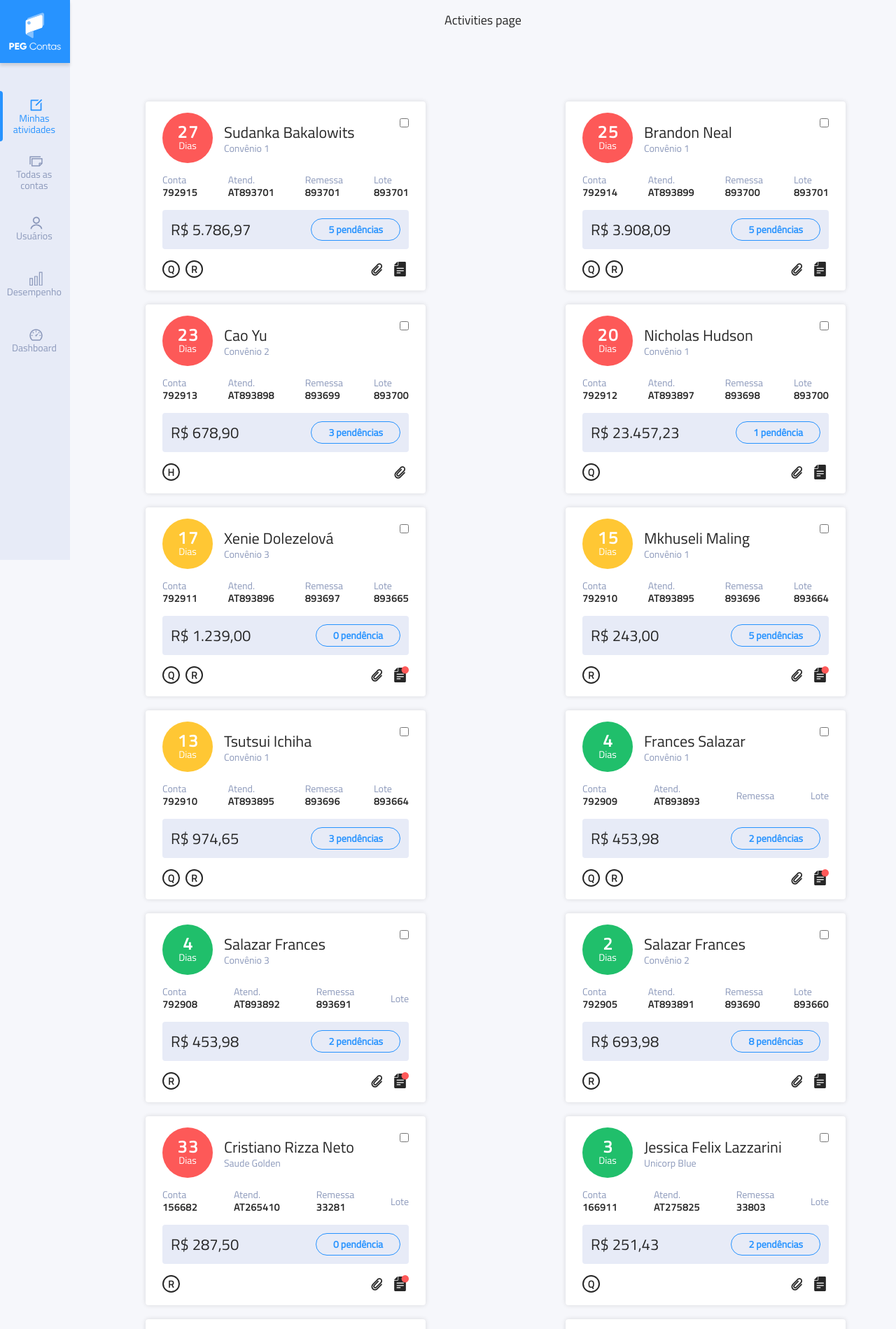
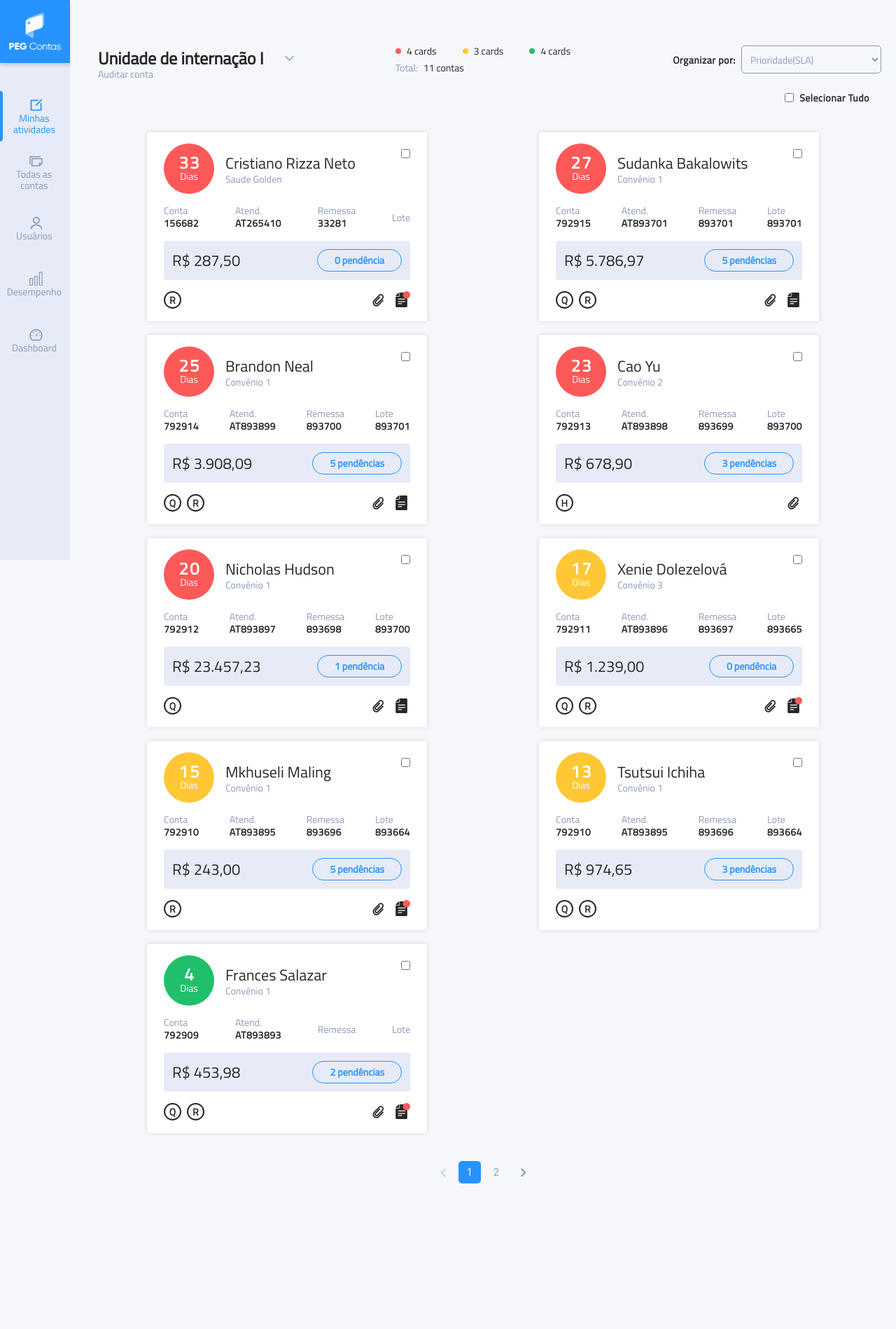
Before and after one commit to Hechprad/teste-umctec, a React (Create React App) app: page /activities in a window 1280 px wide. Shown: the top 1899 px of the page at 70% size. After the commit the page ends 1731 px from the top, so only its background shows below. Built offline with nearby package versions, Linux system fonts and the light colour scheme; data requests are answered from the project's data file.

Commit message:
[develop] - add Activities page

```diff
--- a/src/pages/Activities/CardBullet/styles.ts
+++ b/src/pages/Activities/CardBullet/styles.ts
@@ -4,7 +4,6 @@ export const Wrapper = styled.div`
   display: flex;
   justify-content: center;
   align-items: center;
-  width: 100%;
 `
 
 export const Circle = styled.div<{ type: 'DELAYED' | 'WARNING' | 'GOOD' }>`
--- a/src/pages/Activities/index.tsx
+++ b/src/pages/Activities/index.tsx
@@ -1,60 +1,184 @@
 import React, { useEffect, useState } from 'react'
 import { useSelector } from 'react-redux'
 import { v4 } from 'uuid'
+import Pagination from '@material-ui/lab/Pagination'
 
 import Card from 'components/Card'
 import Menu from 'components/Menu'
 
 import { IActivitiesState, IActivity } from 'store/modules/Activities/types'
-import { ICardsState } from 'store/modules/Cards/types'
+import { ICard, ICardsState } from 'store/modules/Cards/types'
 import { useGetActivities } from 'hooks/useGetActivities'
 import { useGetCards } from 'hooks/useGetCards'
 import IState from 'store/types'
 
+import CardBullet from './CardBullet'
+
 import * as s from './styles'
 
 const Activities: React.FC = () => {
-  const [activities, setActivities] = useState<IActivity[]>([])
+  const [activity, setActivity] = useState<IActivity | null>(null)
+  const [cards, setCards] = useState<ICard[]>([])
+  const [dropDownData, setDropDownData] = useState<string[]>([])
+  const [unit, setUnit] = useState<number>(1)
+  const [selectValue, setSelectValue] = useState<string>('Prioridade(SLA)')
+  const [totalItems, setTotalItems] = useState(0)
+  const [totalPage, setTotalPage] = useState(1)
+  const [pageContent, setPageContent] = useState<ICard[] | null>()
+  const [currentPage, setCurrentPage] = useState(1)
+  const [isAllChecked, setIsAllChecked] = useState(false)
 
-  const {
-    data: activitiesData,
-    isLoading: activitiesIsLoading,
-    hasError: activitiesHasError,
-  } = useSelector<IState, IActivitiesState>(state => ({
-    data: state.activities.data,
-    isLoading: state.activities.isLoading,
-    hasError: state.activities.hasError,
-  }))
+  const itemsPerPage = 9
 
-  const {
-    data: cardsData,
-    isLoading: cardsIsLoading,
-    hasError: cardsHasError,
-  } = useSelector<IState, ICardsState>(state => ({
-    data: state.cards.data,
-    isLoading: state.cards.isLoading,
-    hasError: state.cards.hasError,
-  }))
+  const activitiesData = useSelector<IState, IActivitiesState>(
+    state => state.activities
+  )
+
+  const cardsData = useSelector<IState, ICardsState>(state => state.cards)
 
   useGetActivities()
   useGetCards()
 
+  // handle activity info
   useEffect(() => {
-    if (activitiesData) {
-      setActivities(activitiesData)
+    if (activitiesData.data) {
+      setActivity(
+        activitiesData.data.find(activityItem => activityItem.id === unit) ||
+          null
+      )
+      const names: string[] = []
+      activitiesData.data.forEach(activityData => names.push(activityData.name))
+      setDropDownData(names)
     }
-  }, [activitiesData])
+  }, [activitiesData.data, unit])
+
+  // handle cards info
+  useEffect(() => {
+    if (cardsData.data) {
+      setCards(
+        cardsData.data
+          .filter(card => card.activityId === unit)
+          .sort((a, b) => b.days - a.days)
+      )
+    }
+  }, [cardsData.data, unit])
+
+  // handle pagination
+  useEffect(() => {
+    if (cards) {
+      setTotalItems(cards.length)
+      setTotalPage(Math.ceil(totalItems / itemsPerPage))
+
+      const totalBackwardPages = currentPage - 1
+      const totalOrdersToBeRemoved = itemsPerPage * totalBackwardPages
+
+      setPageContent(
+        cards.slice(
+          totalOrdersToBeRemoved,
+          totalOrdersToBeRemoved + itemsPerPage
+        )
+      )
+    }
+  }, [cards, currentPage, totalItems])
+
+  // reset currentPage and AllChecked if unit change
+  useEffect(() => {
+    if (unit) {
+      setCurrentPage(1)
+      setIsAllChecked(false)
+    }
+  }, [unit])
+
+  const handleSelectInput = (
+    event: React.FormEvent<HTMLSelectElement>
+  ): void => {
+    setSelectValue(event.currentTarget.value)
+  }
+
+  const handlePaginationChange = (pageNumber: number): void => {
+    setCurrentPage(pageNumber)
+  }
+
+  const handleAllCheckboxChange = (): void => {
+    setIsAllChecked(prevState => !prevState)
+  }
+
+  const handleCheckboxChange = (
+    event: React.ChangeEvent<HTMLInputElement>
+  ): void => {
+    console.log(event.currentTarget.name)
+  }
 
   return (
     <s.Wrapper>
       <Menu />
       <s.MainContent>
-        <s.PageTitle>Activities page</s.PageTitle>
+        <s.Header>
+          <s.DropDownWrapper>
+            <s.DropDown items={dropDownData} setSelected={setUnit} />
+            <s.SubTitle>Auditar conta</s.SubTitle>
+          </s.DropDownWrapper>
+          <s.CardsAmount>
+            <s.Bullets>
+              <CardBullet
+                type="DELAYED"
+                numberOfCards={activity ? activity.cardsCount.delayed : 0}
+              />
+              <CardBullet
+                type="WARNING"
+                numberOfCards={activity ? activity.cardsCount.warning : 0}
+              />
+              <CardBullet
+                type="GOOD"
+                numberOfCards={activity ? activity.cardsCount.good : 0}
+              />
+            </s.Bullets>
+            <s.Total>
+              <s.TotalText>Total: </s.TotalText>
+              <s.TotalAmount>
+                {activity
+                  ? activity.cardsCount.delayed +
+                    activity.cardsCount.warning +
+                    activity.cardsCount.good
+                  : 0}{' '}
+                contas
+              </s.TotalAmount>
+            </s.Total>
+          </s.CardsAmount>
+          <s.SortContainer>
+            <s.SortByText>Organizar por: </s.SortByText>
+            <s.Select value={selectValue} onChange={e => handleSelectInput(e)}>
+              <s.Option value="Prioridade(SLA)">Prioridade(SLA)</s.Option>
+              <s.Option value="Receber documentos">Receber documentos</s.Option>
+            </s.Select>
+          </s.SortContainer>
+        </s.Header>
+        <s.CheckboxContainer onClick={() => handleAllCheckboxChange()}>
+          <input
+            name="selectAll"
+            type="checkbox"
+            checked={isAllChecked}
+            onChange={handleCheckboxChange}
+          />
+          <s.CheckboxText>Selecionar Tudo</s.CheckboxText>
+        </s.CheckboxContainer>
         <s.Cards>
-          {cardsData?.map(card => (
-            <Card key={v4()} cardData={card} />
+          {pageContent?.map(card => (
+            <Card
+              key={v4()}
+              cardData={card}
+              checked={isAllChecked}
+              handleCheckboxChange={handleCheckboxChange}
+            />
           ))}
         </s.Cards>
+        <s.PaginationContainer>
+          <Pagination
+            count={totalPage}
+            page={currentPage}
+            onChange={(e, page) => handlePaginationChange(page)}
+          />
+        </s.PaginationContainer>
       </s.MainContent>
     </s.Wrapper>
   )
--- a/src/pages/Activities/styles.ts
+++ b/src/pages/Activities/styles.ts
@@ -1,4 +1,6 @@
 import styled from 'styled-components'
+import DropDownComponent from 'components/Dropdown'
+import { MenuItems } from 'components/Dropdown/styles'
 
 export const Wrapper = styled.div`
   display: flex;
@@ -6,16 +8,6 @@ export const Wrapper = styled.div`
   justify-content: flex-start;
   width: 100%;
   height: 100%;
-`
-
-export const Section = styled.section`
-  display: flex;
-  flex-direction: column;
-  align-items: center;
-  justify-content: center;
-  width: 100%;
-  height: 100%;
-  padding-bottom: ${({ theme }) => `${theme.spacing(5)}px`};
 `
 
 export const PageTitle = styled.h3`
@@ -29,7 +21,7 @@ export const PageTitle = styled.h3`
 export const MainContent = styled.section`
   display: flex;
   flex-direction: column;
-  align-items: center;
+  align-items: flex-start;
   justify-content: flex-start;
   width: 100%;
   height: 100%;
@@ -42,8 +34,163 @@ export const Cards = styled.div`
   grid-template-columns: repeat(auto-fill, minmax(400px, 1fr));
   grid-gap: 20px;
   justify-items: center;
+  width: calc(100% - 80px);
+  height: 100%;
+  margin: ${({ theme }) => `0 ${theme.spacing(5)}px ${theme.spacing(5)}px`};
+`
+export const Header = styled.div`
+  position: absolute;
+  display: flex;
+  align-items: center;
+  justify-content: space-between;
+  width: calc(100% - 160px);
+  height: 90px;
+  margin: ${({ theme }) => `${theme.spacing(5)}px`};
+
+  @media (max-width: 1000px) {
+    height: 190px;
+    flex-direction: column;
+  }
+`
+
+export const DropDownWrapper = styled.div`
+  height: 100%;
+  display: flex;
+  flex-direction: column;
+  justify-content: flex-end;
+`
+
+export const DropDown = styled(DropDownComponent)`
+  ${MenuItems} {
+    margin-top: 28px;
+  }
+`
+
+export const SubTitle = styled.p`
+ ${({ theme }) => theme.fontTypes.caption}
+  color: ${({ theme }) => theme.colors.gray3};
+  margin-bottom: ${({ theme }) => theme.spacing(2)}px;
+`
+
+export const CardsAmount = styled.div`
+  display: flex;
+  flex-direction: column;
+  justify-content: center;
+  align-items: center;
+  width: 250px;
+`
+
+export const Bullets = styled.div`
+  display: flex;
+  justify-content: space-between;
+  align-items: center;
   width: 100%;
-  height: 100%;
-  margin: ${({ theme }) => `${theme.spacing(8)}px`};
-  margin-left: 100px;
 `
+
+export const Total = styled.div`
+  display: flex;
+  justify-content: flex-start;
+  align-items: center;
+  width: 100%;
+  margin-top: ${({ theme }) => theme.spacing(1)}px;
+`
+
+export const TotalText = styled.p`
+ ${({ theme }) => theme.fontTypes.caption}
+  color: ${({ theme }) => theme.colors.gray3};
+  margin-right: ${({ theme }) => theme.spacing(1)}px;
+`
+
+export const TotalAmount = styled.p`
+ ${({ theme }) => theme.fontTypes.caption}
+  color: ${({ theme }) => theme.colors.gray4};
+`
+
+export const SortContainer = styled.div`
+  display: flex;
+  justify-content: center;
+  align-items: center;
+  width: 300px;
+
+  @media (max-width: 1000px) {
+    margin-top: ${({ theme }) => theme.spacing(2)}px;
+  }
+`
+
+export const SortByText = styled.p`
+  ${({ theme }) => theme.fontTypes.body}
+  font-weight: 600;
+  letter-spacing: 0.5px;
+  color: ${({ theme }) => theme.colors.gray4};
+  margin-right: ${({ theme }) => theme.spacing(1)}px;
+`
+
+export const Select = styled.select`
+  ${({ theme }) => theme.fontTypes.body}
+  height: 40px;
+  width: 200px;
+  border: 1px solid ${({ theme }) => theme.colors.gray3};
+  background-color: ${({ theme }) => theme.colors.background};
+  border-radius: 5px;
+  padding: ${({ theme }) => `0 ${theme.spacing(1)}px 0 ${theme.spacing(1)}px`};
+  color: ${({ theme }) => theme.colors.gray3};
+  cursor: pointer;
+`
+
+export const Option = styled.option`
+  ${({ theme }) => theme.fontTypes.body}
+  background-color: ${({ theme }) => theme.colors.background};
+  color: ${({ theme }) => theme.colors.gray4};
+`
+
+export const CheckboxContainer = styled.div`
+  display: flex;
+  align-items: center;
+  justify-content: flex-end;
+  width: calc(100% - 38px);
+  margin: ${({ theme }) => `130px 0 ${theme.spacing(5)}px`};
+  cursor: pointer;
+
+  @media (max-width: 1000px) {
+    justify-content: center;
+    margin: ${({ theme }) => `${theme.spacing(30)}px 0 ${theme.spacing(5)}px`};
+    width: 100%;
+  }
+`
+
+export const CheckboxText = styled.p`
+  ${({ theme }) => theme.fontTypes.body}
+  font-weight: 600;
+  letter-spacing: 0.5px;
+  color: ${({ theme }) => theme.colors.gray4};
+  margin-left: ${({ theme }) => theme.spacing(1)}px;
+`
+
+export const PaginationContainer = styled.div`
+  display: flex;
+  align-items: center;
+  justify-content: center;
+  width: 100%;
+
+  /* classes from material-ui */
+  .MuiPagination-ul {
+    svg {
+      height: 25px;
+      width: 25px;
+    }
+
+    button:hover {
+      background-color: ${({ theme }) => theme.colors.blue1};
+      border-radius: 5px;
+    }
+  }
+  .MuiButtonBase-root.MuiPaginationItem-root.MuiPaginationItem-page {
+    color: ${({ theme }) => theme.colors.gray3};
+  }
+
+  .MuiButtonBase-root.MuiPaginationItem-root.MuiPaginationItem-page.Mui-selected {
+    background-color: ${({ theme }) => theme.colors.blue2};
+    color: ${({ theme }) => theme.colors.white1};
+    border-radius: 5px;
+  }
+`
```
